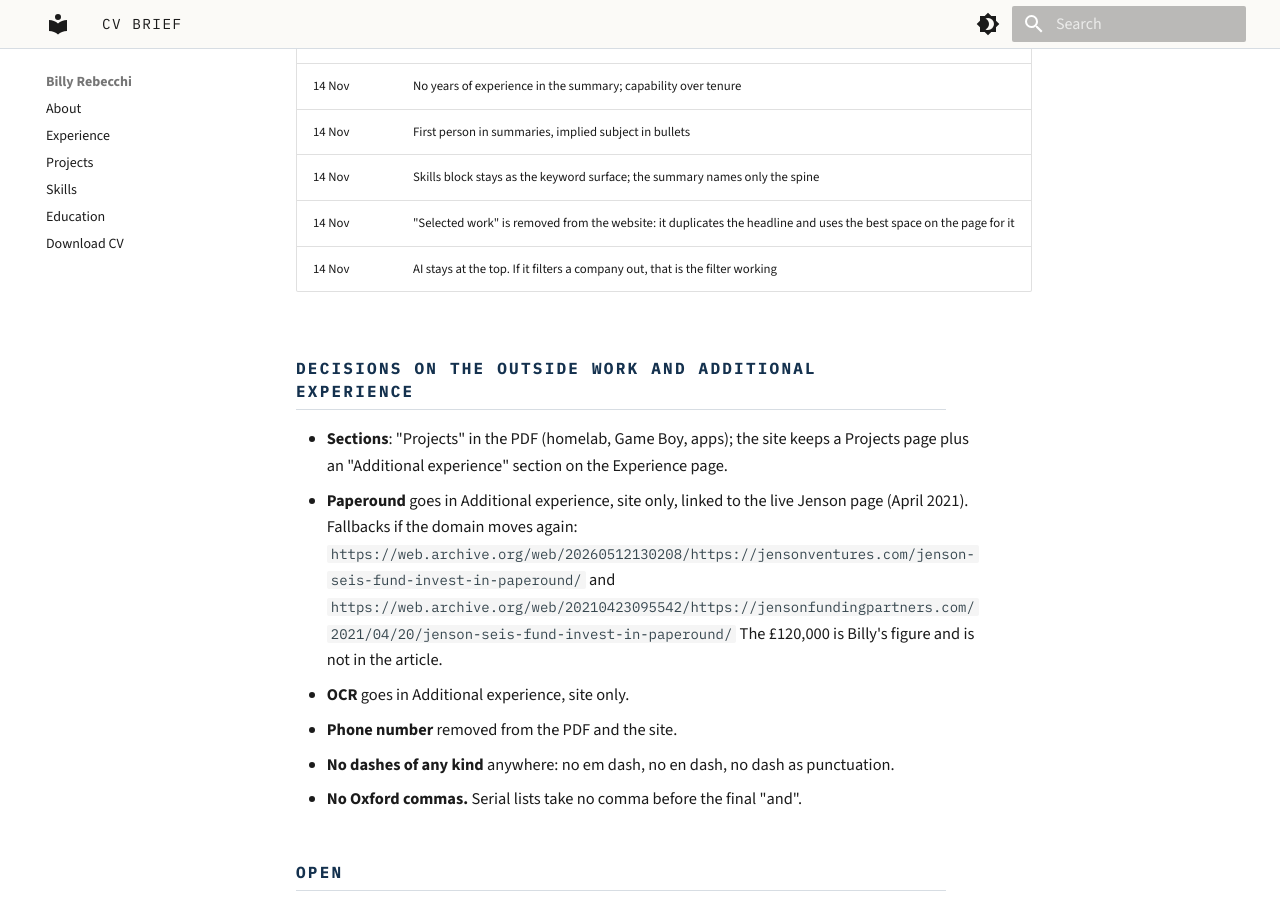
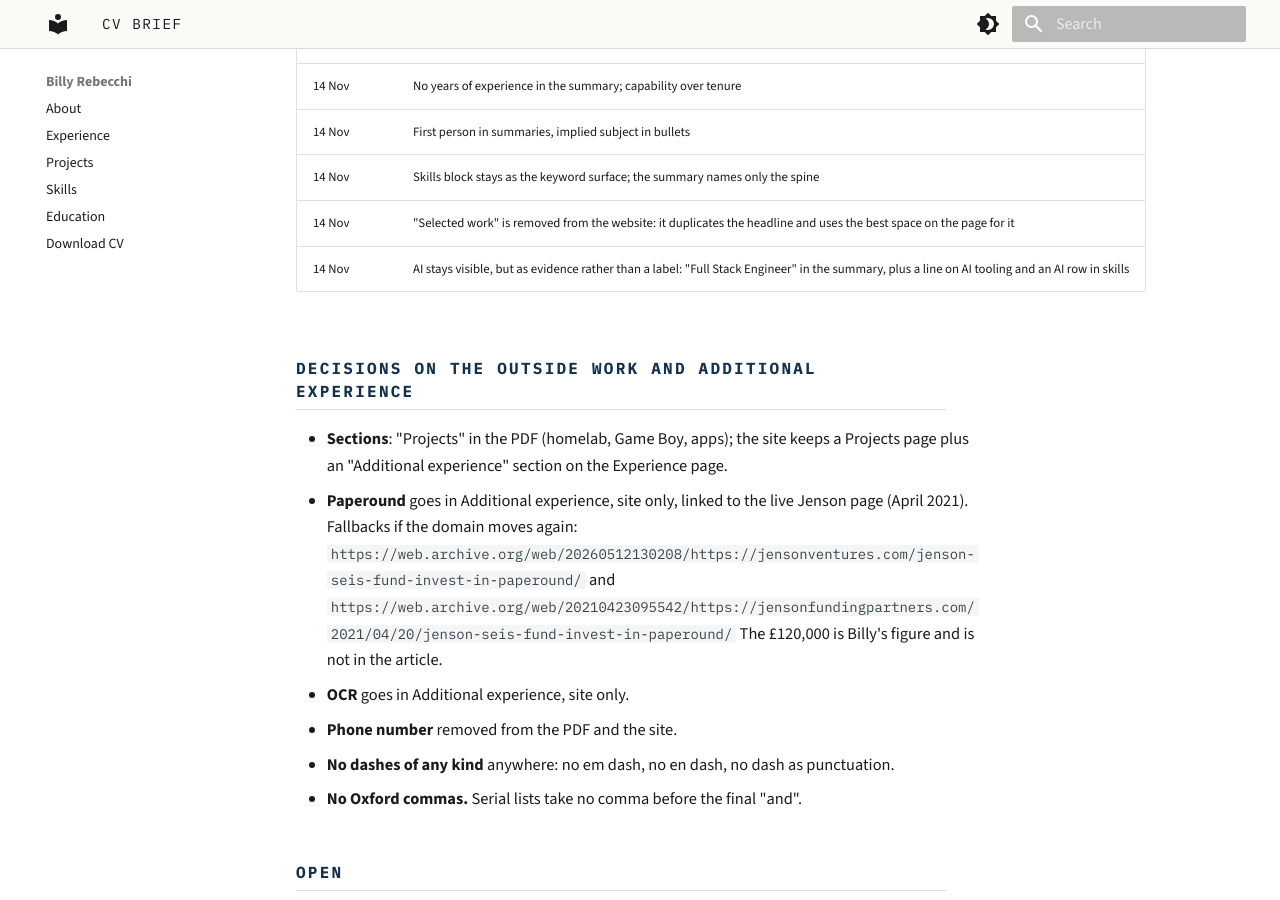
Before and after one commit to thebillington/cv, an MkDocs documentation site: the page built from docs/cv-brief.md, in a window 1280 px wide and 900 px high, scrolled down 2131 px. Built offline with MkDocs 1.6.1 and Material for MkDocs 9.7.7, drawn with Linux system fonts in a browser that asks for light colours.

Commit message:
Drop the AI enabled label, show it as work instead
- summary opens as Full Stack Engineer, and the behavioural sentence is replaced
  by one about building the AI tooling the team uses
- skills gain an AI row: LLM integration, MCP servers, context engineering,
  local models
- site intro follows the same wording

```diff
--- a/docs/cv-brief.md
+++ b/docs/cv-brief.md
@@ -69,7 +69,7 @@ least-recent role bullet. Do not cut a Blue Light Card bullet or shrink the type
 | 14 Nov | First person in summaries, implied subject in bullets |
 | 14 Nov | Skills block stays as the keyword surface; the summary names only the spine |
 | 14 Nov | "Selected work" is removed from the website: it duplicates the headline and uses the best space on the page for it |
-| 14 Nov | AI stays at the top. If it filters a company out, that is the filter working |
+| 14 Nov | AI stays visible, but as evidence rather than a label: "Full Stack Engineer" in the summary, plus a line on AI tooling and an AI row in skills |
 
 ## Decisions on the outside work and additional experience
 
```
Also changed, not shown: 2 other files.
